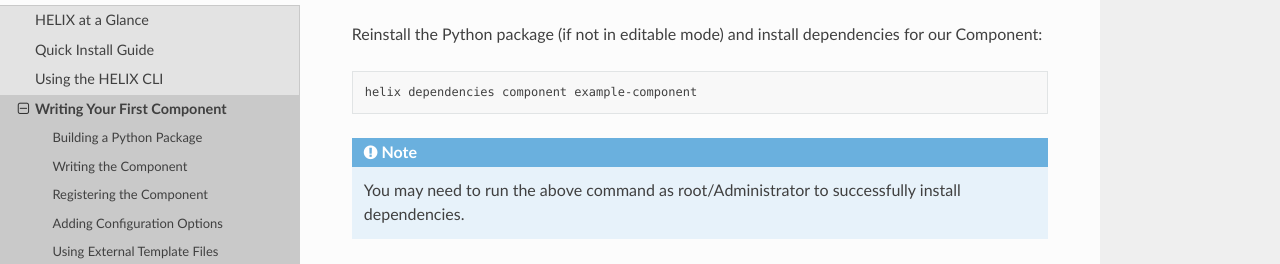
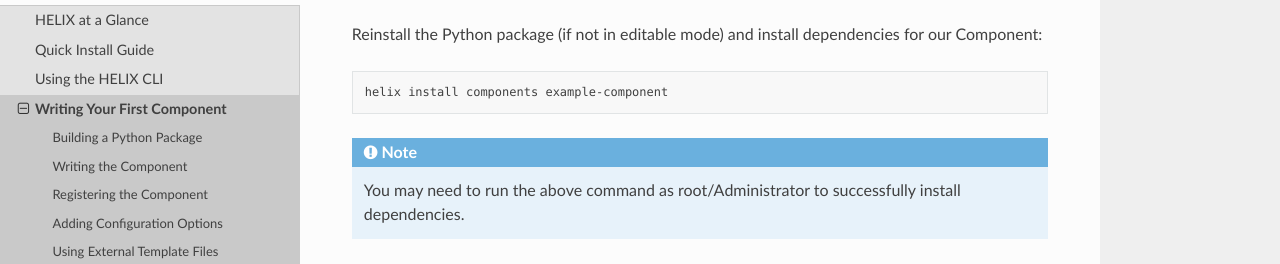
Before and after one commit to helix-datasets/helix, a Sphinx documentation site: the page built from docs/tutorial/writing-your-first-component.rst, in a window 1280 px wide and 900 px high, scrolled down 7816 px. Shown: the part 175-439 px from the top of the window. Built offline with Sphinx 7.4.7 and the Read the Docs theme 2.0.0, drawn with Linux system fonts in a browser that asks for light colours.

Commit message:
Fixed command to install component dependencies

```diff
--- a/docs/tutorial/writing-your-first-component.rst
+++ b/docs/tutorial/writing-your-first-component.rst
@@ -450,7 +450,7 @@
 
 .. code-block:: bash
 
-    helix dependencies component example-component
+    helix install components example-component
 
 
 .. note:: You may need to run the above command as root/Administrator to
```
